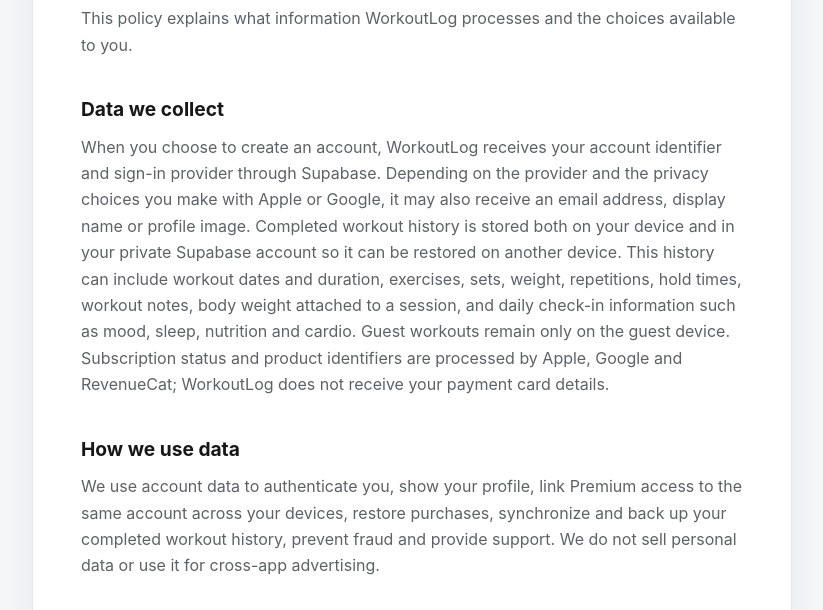
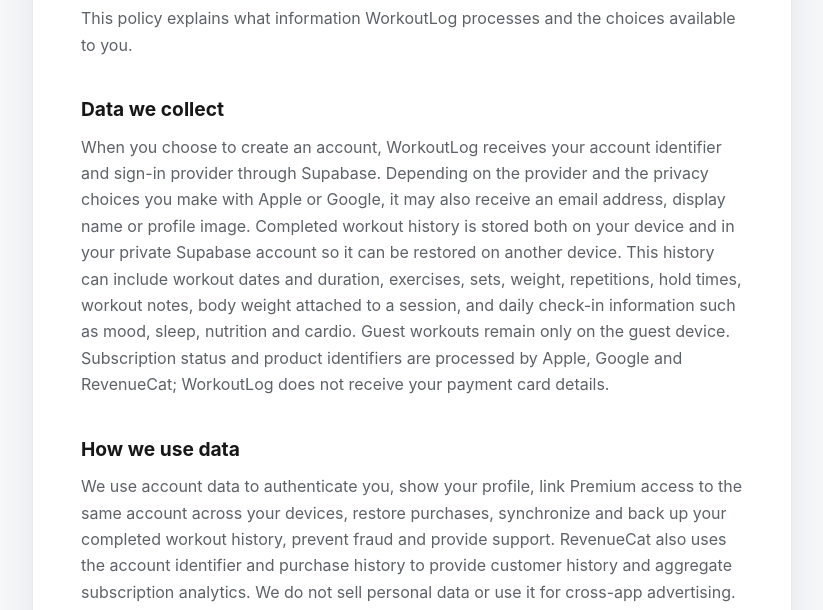
Before and after one commit to mertkiziloglu/WorkoutLog-privacy, a plain HTML site: page privacy/index.html in a window 1280 px wide. Shown: the part 190-800 px from the top of the page, without its empty margins (228-1051 px from the left). Drawn offline with Linux system fonts and the light colour scheme.

Commit message:
docs: disclose subscription analytics

```diff
--- a/privacy/index.html
+++ b/privacy/index.html
@@ -28,7 +28,7 @@
       <p>When you choose to create an account, WorkoutLog receives your account identifier and sign-in provider through Supabase. Depending on the provider and the privacy choices you make with Apple or Google, it may also receive an email address, display name or profile image. Completed workout history is stored both on your device and in your private Supabase account so it can be restored on another device. This history can include workout dates and duration, exercises, sets, weight, repetitions, hold times, workout notes, body weight attached to a session, and daily check-in information such as mood, sleep, nutrition and cardio. Guest workouts remain only on the guest device. Subscription status and product identifiers are processed by Apple, Google and RevenueCat; WorkoutLog does not receive your payment card details.</p>
 
       <h2>How we use data</h2>
-      <p>We use account data to authenticate you, show your profile, link Premium access to the same account across your devices, restore purchases, synchronize and back up your completed workout history, prevent fraud and provide support. We do not sell personal data or use it for cross-app advertising.</p>
+      <p>We use account data to authenticate you, show your profile, link Premium access to the same account across your devices, restore purchases, synchronize and back up your completed workout history, prevent fraud and provide support. RevenueCat also uses the account identifier and purchase history to provide customer history and aggregate subscription analytics. We do not sell personal data or use it for cross-app advertising.</p>
 
       <h2>Service providers</h2>
       <p>Supabase provides authentication, account storage and private workout-history synchronization. Apple and Google provide optional sign-in. RevenueCat, Apple App Store and Google Play process subscription and purchase status. We require our service providers to process information only for the services described here and to apply protections consistent with this policy.</p>
```
